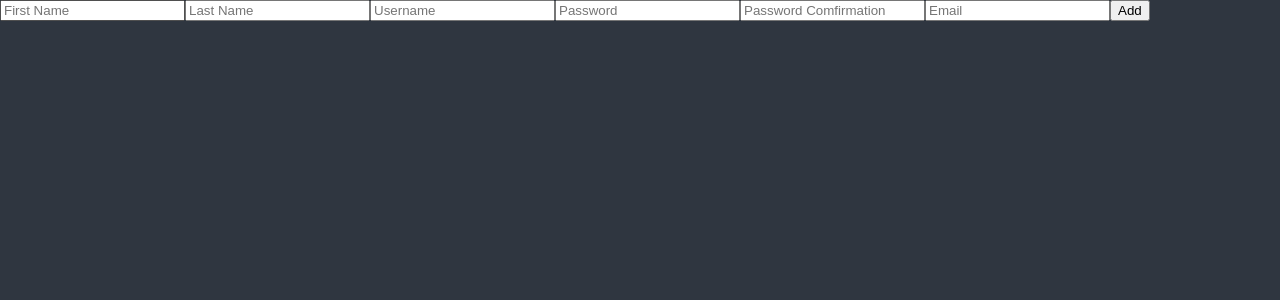
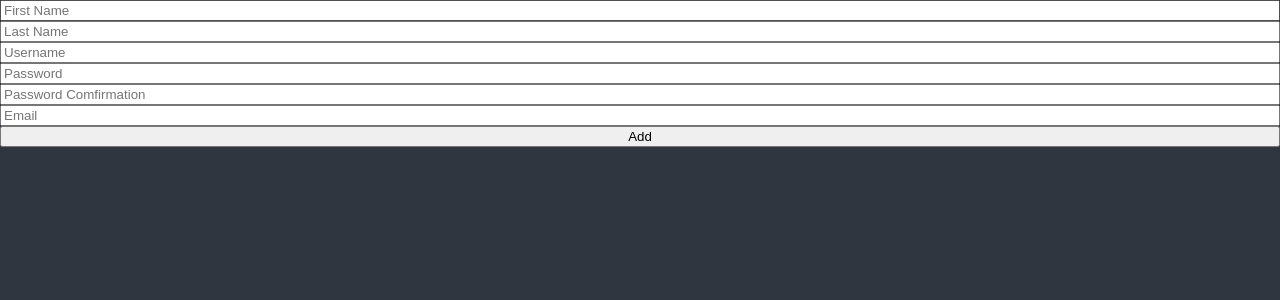
Before and after one commit to yyeonkim/react-masterclass, a React (Create React App) app: page / in a window 1280 px wide. Shown: the top 300 px of the page. Built offline with nearby package versions, Linux system fonts and the light colour scheme.

Commit message:
Form validation

```diff
--- a/src/ToDoList.tsx
+++ b/src/ToDoList.tsx
@@ -35,18 +35,42 @@ import { useForm, SubmitHandler } from "react-hook-form";
 // }
 
 export default function ToDoList() {
-  const { register, watch } = useForm();
-  console.log(watch);
+  const {
+    register,
+    handleSubmit,
+    formState: { errors },
+  } = useForm();
+  console.log(errors);
+
+  const onValid = (data: any) => console.log(data);
 
   return (
     <div>
-      <form>
-        <input {...register("firstName")} placeholder="First Name" />
-        <input {...register("lastName")} placeholder="Last Name" />
-        <input {...register("username")} placeholder="Username" />
-        <input {...register("password")} placeholder="Password" />
+      <form
+        style={{ display: "flex", flexDirection: "column" }}
+        onSubmit={handleSubmit(onValid)}
+      >
         <input
-          {...register("comfirmation")}
+          {...register("firstName", { required: true })}
+          placeholder="First Name"
+        />
+        <input
+          {...register("lastName", { required: true })}
+          placeholder="Last Name"
+        />
+        <input
+          {...register("username", { required: true })}
+          placeholder="Username"
+        />
+        <input
+          {...register("password", {
+            required: true,
+            minLength: { value: 8, message: "Password is too short" },
+          })}
+          placeholder="Password"
+        />
+        <input
+          {...register("comfirmation", { required: true, minLength: 8 })}
           placeholder="Password Comfirmation"
         />
         <input {...register("email")} placeholder="Email" />
```
